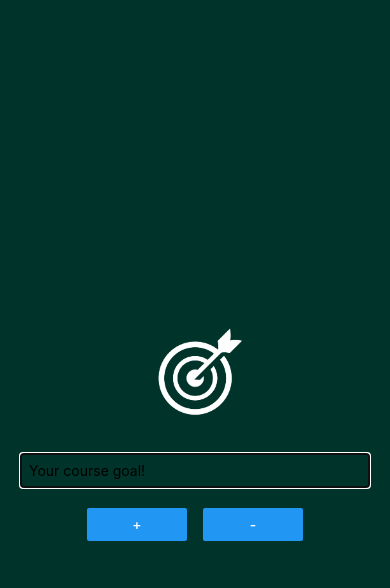
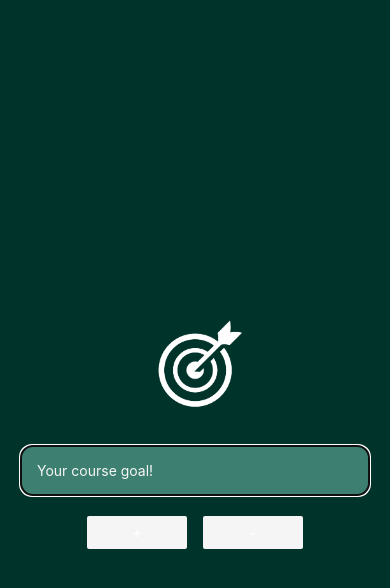
Before and after one commit to YOGESHnick/ToDo-List-React-Native-App, a React Native app: screen / in a window 390 px wide. Both pictures are taken after a click on the button "ADD NEW GOAL". Shown: the top 588 px of the page. Built offline with nearby package versions, Linux system fonts and the light colour scheme.

Commit message:
**FINAL VERSION** .. Status Bar improvements and more styling added..Chek it out :)

```diff
--- a/App.js
+++ b/App.js
@@ -1,5 +1,6 @@
 import {useState} from 'react';
 import { StyleSheet, View,FlatList,Button } from 'react-native';
+import {StatusBar} from 'expo-status-bar';
 import GoalItem from './components/GoalItem';
 import GoalInput from './components/GoalInput';
 
@@ -32,12 +33,10 @@ export default function App() {
   }
 
   return (
+    <>
+    <StatusBar style='light' />
     <View style={styles.appContainer}>
-      <Button
-        title='Add New Goal'
-        color="#841584"
-        onPress={startAddGoalHandler}
-      />
+
       <GoalInput visible={modalIsVisible} onAddGoal={addGoalHandler} onCancel={endAddGoalHandler}/>
       <View style={styles.goalsContainer}>
         <FlatList data={goals}
@@ -54,16 +53,23 @@ export default function App() {
         }}
         alwaysBounceVertical={false} />
       </View>
+      <Button
+        title='Add New Goal'
+        color="#f5f5f5"
+        onPress={startAddGoalHandler}
+      />
     </View>
+    </>
   );
 }
 
 const styles = StyleSheet.create({
   appContainer: {
     flex: 1,
-    paddingTop: 50,
+    paddingTop:70,
     paddingHorizontal: 16,
-    backgroundColor:'#f9f9f9'
+    backgroundColor:'#224d44',
+    paddingBottom: 170,
   },
 
   goalsContainer: {
--- a/app.json
+++ b/app.json
@@ -9,7 +9,7 @@
     "splash": {
       "image": "./assets/splash.png",
       "resizeMode": "contain",
-      "backgroundColor": "#ffffff"
+      "backgroundColor": "#224d44"
     },
     "assetBundlePatterns": [
       "**/*"
--- a/components/GoalInput.js
+++ b/components/GoalInput.js
@@ -21,10 +21,10 @@ function GoalInput(props){
             value={enteredGoal}    />
             <View style={styles.buttonContainer}>
                 <View style={styles.button}>
-                    <Button title="+" onPress={addGoalHandler}/>
+                    <Button title="+" onPress={addGoalHandler} color="#f5f5f5" />
                 </View>
                 <View style={styles.button}>
-                    <Button title="-" onPress={props.onCancel}/>
+                    <Button title="-" onPress={props.onCancel} color="#f5f5f5" />
                 </View>
             </View>
             </View>
@@ -51,9 +51,13 @@ const styles=StyleSheet.create({
       },
       textInput: {
         borderWidth: 1,
-        borderColor: '#cccccc',
+        borderColor: '#3d8072',
+        backgroundColor:'#3d8072',
+        // backgroundColor:'#91d9cb',
+        borderRadius:12,
+        color:'#f5f5f5',
         width: '100%',
-        padding: 8
+        padding: 16,
       },
       buttonContainer:{
         marginTop:20,
--- a/components/GoalItem.js
+++ b/components/GoalItem.js
@@ -19,7 +19,7 @@ export default GoalItem;
 const styles=StyleSheet.create({
     goalItem:{
         margin:8,
-        borderRadius:6,
+        borderRadius:12,
         backgroundColor:'#003329',
       },
     pressedItem:{
```
